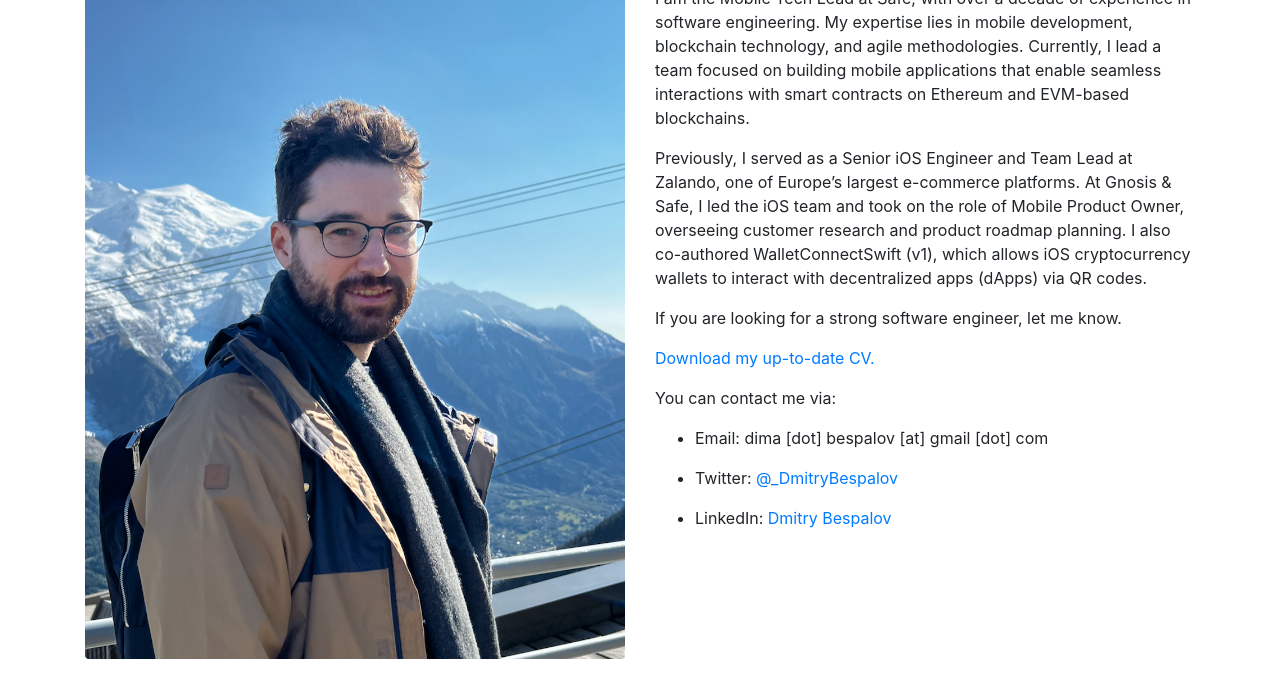
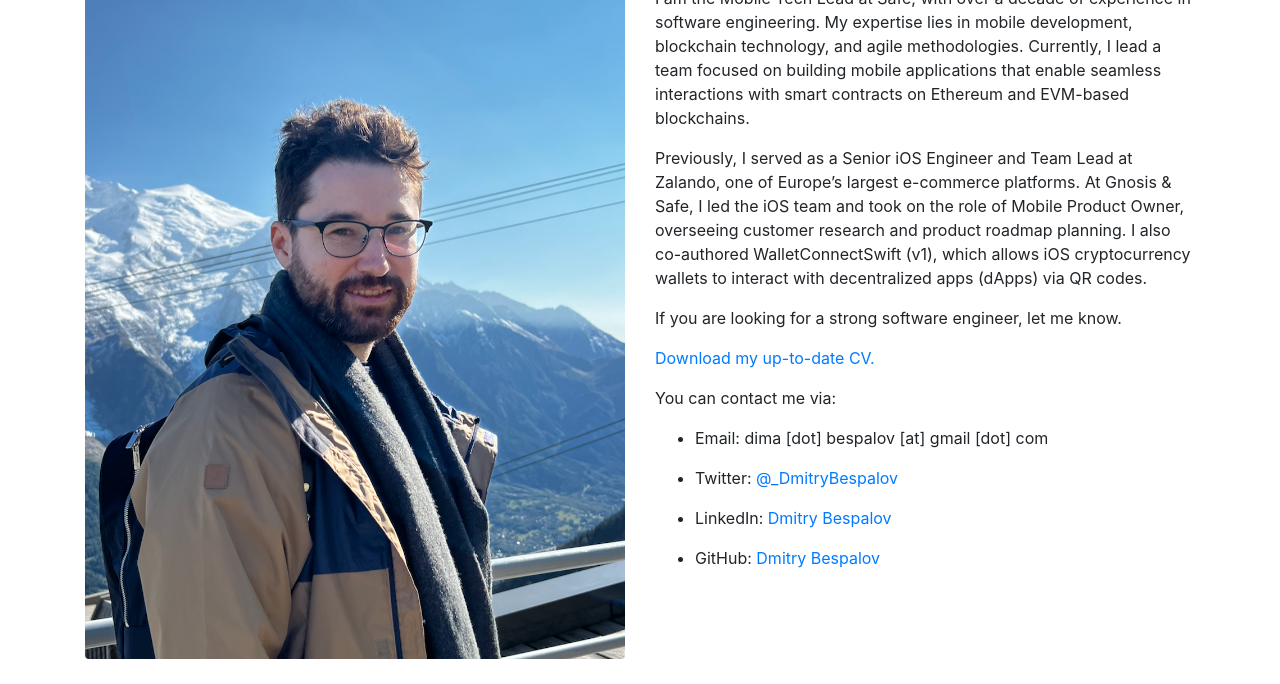
Before and after one commit to DmitryBespalov/website, a plain HTML site: page index.html in a window 1280 px wide. Shown: the part 116-800 px from the top of the page. Drawn offline with Linux system fonts and the light colour scheme.

Commit message:
Update index.html

```diff
--- a/index.html
+++ b/index.html
@@ -36,6 +36,7 @@
 		<li><p>Email: dima [dot] bespalov [at] gmail [dot] com </p></li>
 		<li><p>Twitter: <a href="https://twitter.com/_DmitryBespalov">@_DmitryBespalov</a></p></li>
 		<li><p>LinkedIn: <a href="https://www.linkedin.com/in/dmitrybespalov11/">Dmitry Bespalov</a></p></li>
+		<li><p>GitHub: <a href="https://github.com/DmitryBespalov/">Dmitry Bespalov</a></p></li>
 		</ul>
     </div>
   </div>
```
